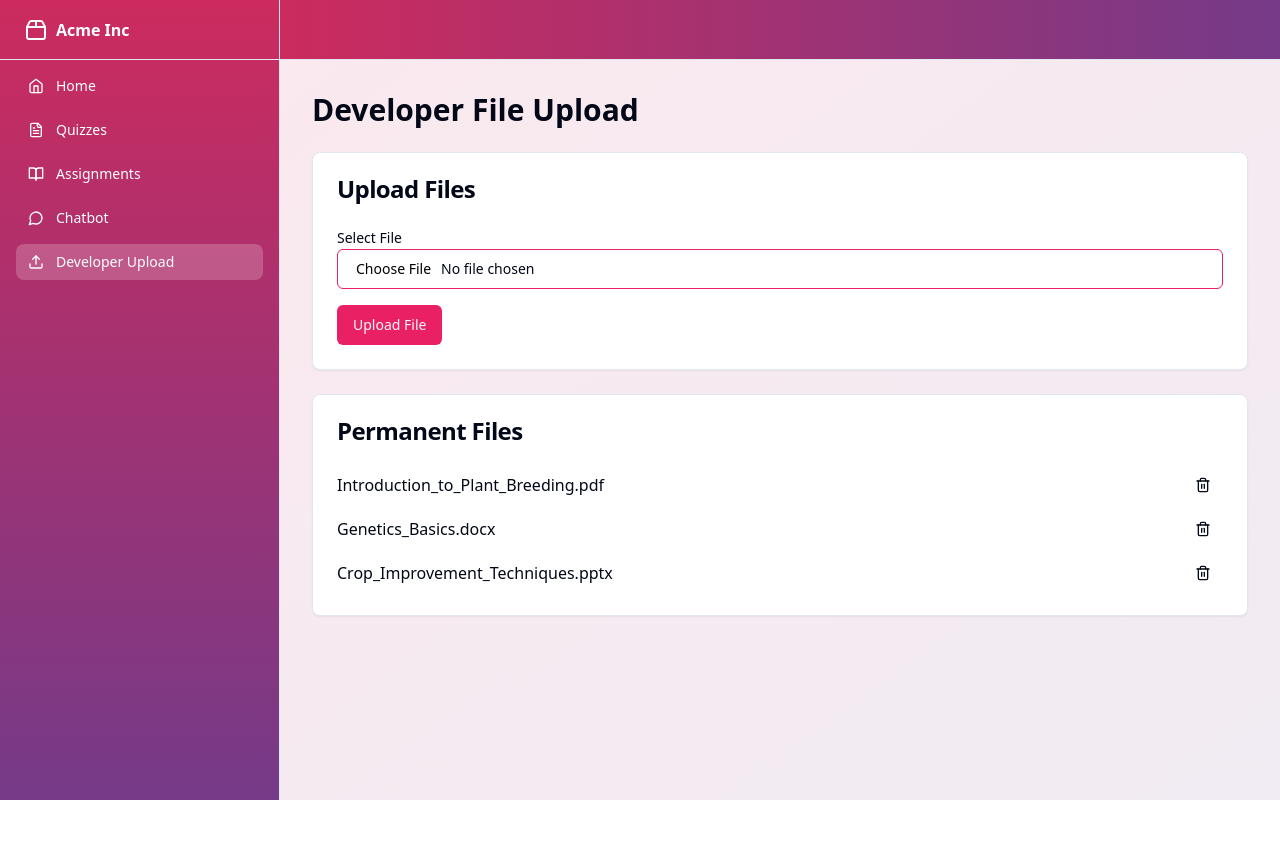
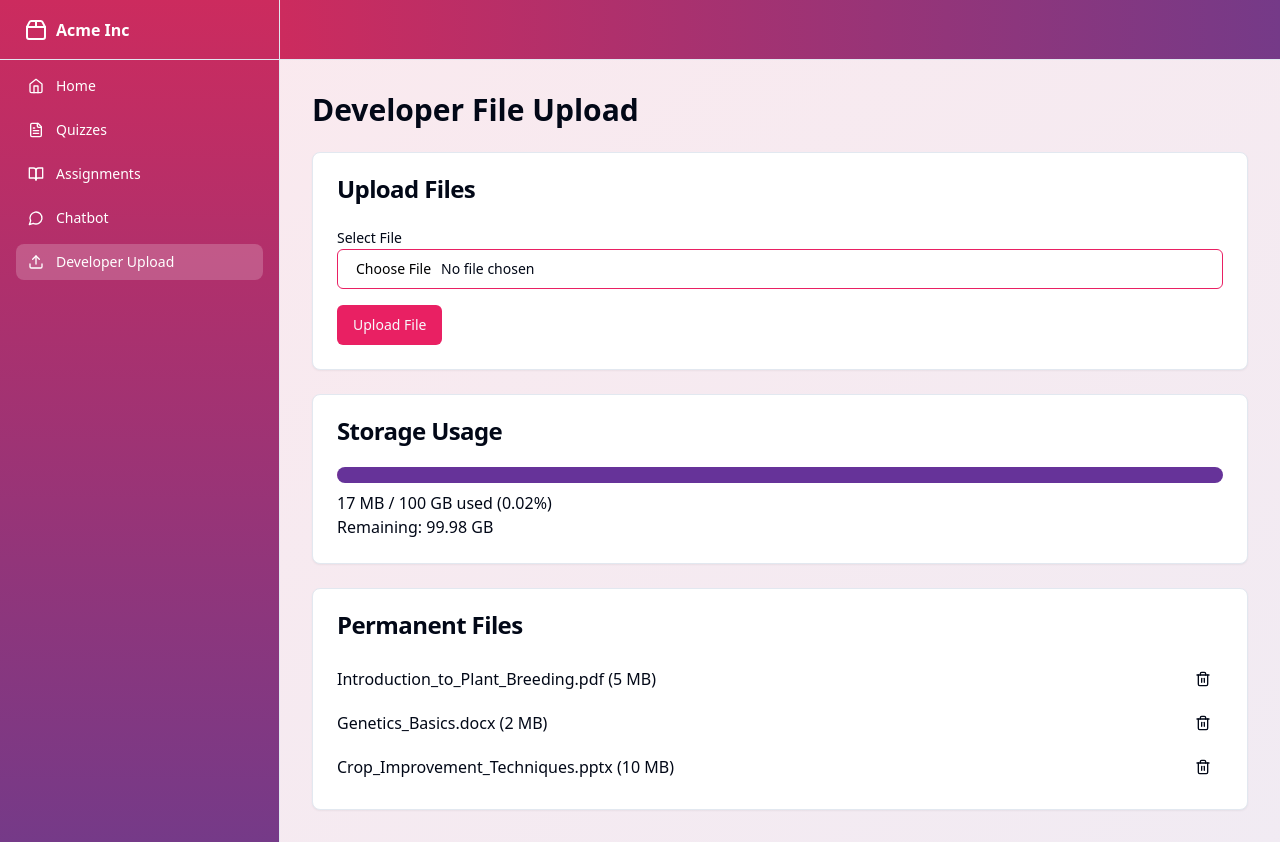
Before and after one commit to GPT-Engineer-App/plant-breeding-lms, a React (Vite) app: page /developer-upload in a window 1280 px wide. Before the commit the page ends 800 px from the top, so only its background shows below. Built offline with nearby package versions, Linux system fonts and the light colour scheme.

Commit message:
Implement 100 GB storage capacity for uploaded files

```diff
--- a/src/pages/DeveloperUpload.jsx
+++ b/src/pages/DeveloperUpload.jsx
@@ -3,16 +3,19 @@ import { Button } from "@/components/ui/button";
 import { Input } from "@/components/ui/input";
 import { Label } from "@/components/ui/label";
 import { Card, CardContent, CardHeader, CardTitle } from "@/components/ui/card";
-import { uploadFile, getPermanentFiles, deleteFile } from "@/utils/developerFileUpload";
 import { Trash2 } from "lucide-react";
+import { uploadFile, getPermanentFiles, deleteFile, getStorageUsage } from "@/utils/developerFileUpload";
+import { Progress } from "@/components/ui/progress";
 
 const DeveloperUpload = () => {
   const [file, setFile] = useState(null);
   const [uploadStatus, setUploadStatus] = useState("");
   const [permanentFiles, setPermanentFiles] = useState([]);
+  const [storageUsage, setStorageUsage] = useState({ used: 0, total: 0, remaining: 0 });
 
   useEffect(() => {
     updatePermanentFiles();
+    updateStorageUsage();
   }, []);
 
   const handleFileChange = (e) => {
@@ -30,6 +33,7 @@ const DeveloperUpload = () => {
       setUploadStatus(result.message);
       setFile(null);
       updatePermanentFiles();
+      updateStorageUsage();
     } catch (error) {
       setUploadStatus(error.message);
     }
@@ -39,15 +43,30 @@ const DeveloperUpload = () => {
     setPermanentFiles(getPermanentFiles());
   };
 
+  const updateStorageUsage = () => {
+    setStorageUsage(getStorageUsage());
+  };
+
   const handleDeleteFile = async (fileName) => {
     try {
       const result = await deleteFile(fileName);
       setUploadStatus(result.message);
       updatePermanentFiles();
+      updateStorageUsage();
     } catch (error) {
       setUploadStatus("Error deleting file.");
     }
   };
+
+  const formatBytes = (bytes) => {
+    if (bytes === 0) return '0 Bytes';
+    const k = 1024;
+    const sizes = ['Bytes', 'KB', 'MB', 'GB', 'TB'];
+    const i = Math.floor(Math.log(bytes) / Math.log(k));
+    return parseFloat((bytes / Math.pow(k, i)).toFixed(2)) + ' ' + sizes[i];
+  };
+
+  const storagePercentage = (storageUsage.used / storageUsage.total) * 100;
 
   return (
     <div className="container mx-auto p-4">
@@ -74,6 +93,20 @@ const DeveloperUpload = () => {
         </CardContent>
       </Card>
 
+      <Card className="mb-6">
+        <CardHeader>
+          <CardTitle>Storage Usage</CardTitle>
+        </CardHeader>
+        <CardContent>
+          <Progress value={storagePercentage} className="mb-2" />
+          <p>
+            {formatBytes(storageUsage.used)} / {formatBytes(storageUsage.total)} used
+            ({storagePercentage.toFixed(2)}%)
+          </p>
+          <p>Remaining: {formatBytes(storageUsage.remaining)}</p>
+        </CardContent>
+      </Card>
+
       <Card>
         <CardHeader>
           <CardTitle>Permanent Files</CardTitle>
@@ -83,7 +116,7 @@ const DeveloperUpload = () => {
             <ul className="space-y-2">
               {permanentFiles.map((file, index) => (
                 <li key={index} className="flex items-center justify-between">
-                  <span>{file.name}</span>
+                  <span>{file.name} ({formatBytes(file.size)})</span>
                   <Button variant="ghost" size="sm" onClick={() => handleDeleteFile(file.name)}>
                     <Trash2 className="h-4 w-4" />
                   </Button>
--- a/src/utils/developerFileUpload.js
+++ b/src/utils/developerFileUpload.js
@@ -1,20 +1,33 @@
 // This file simulates a server-side implementation for file storage.
 // In a real-world scenario, this would interact with a database or file system.
 
+const MAX_STORAGE_CAPACITY = 100 * 1024 * 1024 * 1024; // 100 GB in bytes
+let currentStorageUsed = 0;
+
 let permanentFiles = [
-  { name: "Introduction_to_Plant_Breeding.pdf", type: "application/pdf" },
-  { name: "Genetics_Basics.docx", type: "application/vnd.openxmlformats-officedocument.wordprocessingml.document" },
-  { name: "Crop_Improvement_Techniques.pptx", type: "application/vnd.openxmlformats-officedocument.presentationml.presentation" },
+  { name: "Introduction_to_Plant_Breeding.pdf", type: "application/pdf", size: 5 * 1024 * 1024 }, // 5 MB
+  { name: "Genetics_Basics.docx", type: "application/vnd.openxmlformats-officedocument.wordprocessingml.document", size: 2 * 1024 * 1024 }, // 2 MB
+  { name: "Crop_Improvement_Techniques.pptx", type: "application/vnd.openxmlformats-officedocument.presentationml.presentation", size: 10 * 1024 * 1024 }, // 10 MB
 ];
+
+// Initialize currentStorageUsed
+currentStorageUsed = permanentFiles.reduce((total, file) => total + file.size, 0);
 
 export const uploadFile = (file) => {
   return new Promise((resolve, reject) => {
     setTimeout(() => {
-      if (file && file.name) {
+      if (file && file.name && file.size) {
+        // Check if there's enough storage capacity
+        if (currentStorageUsed + file.size > MAX_STORAGE_CAPACITY) {
+          reject({ success: false, message: "Storage capacity limit reached. Unable to upload file." });
+          return;
+        }
+
         // Check if the file already exists
         const existingFile = permanentFiles.find(f => f.name === file.name);
         if (!existingFile) {
-          permanentFiles.push({ name: file.name, type: file.type });
+          permanentFiles.push({ name: file.name, type: file.type, size: file.size });
+          currentStorageUsed += file.size;
           console.log(`File "${file.name}" uploaded and stored permanently.`);
           resolve({ success: true, message: `File "${file.name}" uploaded and stored permanently.` });
         } else {
@@ -36,8 +49,10 @@ export const deleteFile = (fileName) => {
   return new Promise((resolve) => {
     setTimeout(() => {
       const initialLength = permanentFiles.length;
+      const deletedFile = permanentFiles.find(file => file.name === fileName);
       permanentFiles = permanentFiles.filter(file => file.name !== fileName);
       if (permanentFiles.length < initialLength) {
+        currentStorageUsed -= deletedFile.size;
         console.log(`File "${fileName}" has been deleted from permanent storage.`);
         resolve({ success: true, message: `File "${fileName}" has been deleted from permanent storage.` });
       } else {
@@ -46,3 +61,15 @@ export const deleteFile = (fileName) => {
     }, 500);
   });
 };
+
+export const getRemainingStorage = () => {
+  return MAX_STORAGE_CAPACITY - currentStorageUsed;
+};
+
+export const getStorageUsage = () => {
+  return {
+    used: currentStorageUsed,
+    total: MAX_STORAGE_CAPACITY,
+    remaining: MAX_STORAGE_CAPACITY - currentStorageUsed
+  };
+};
```
